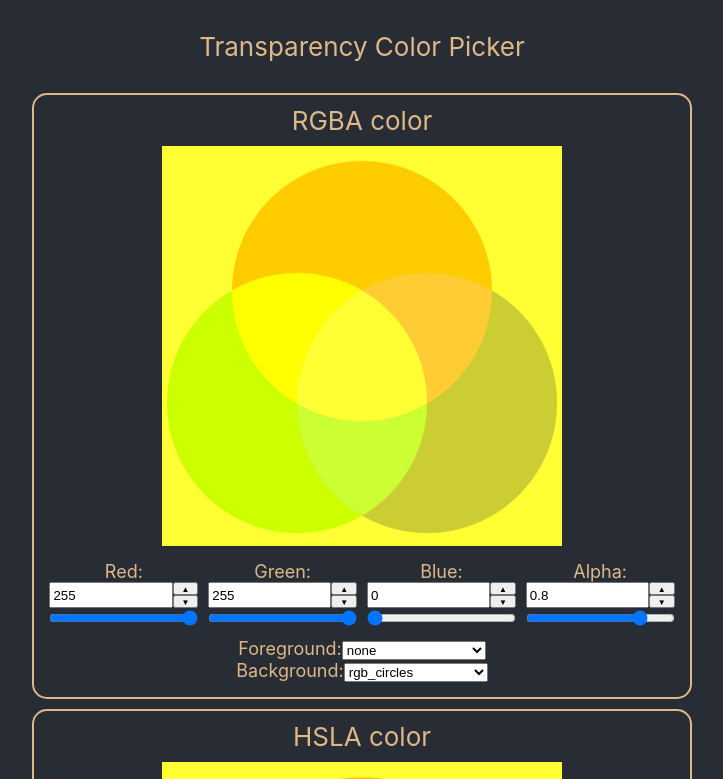
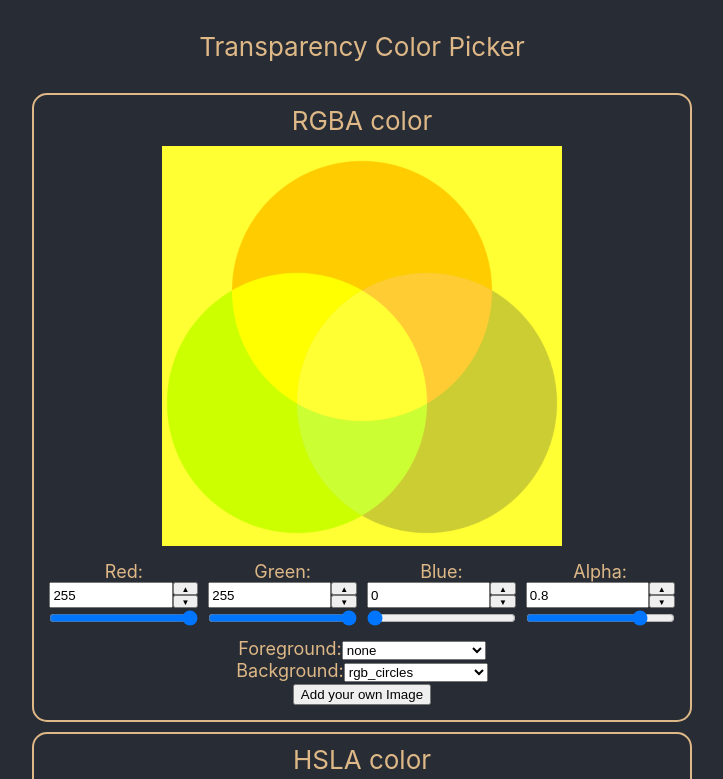
Before and after one commit to Danielxburns/color-picker, a React (Create React App) app: page / in a window 1280 px wide. Shown: the top 779 px of the page, without its empty margins (278-1001 px from the left). Built offline with nearby package versions, Linux system fonts and the light colour scheme.

Commit message:
add 'addImage button' that prompts for a URL and adds it to images state

```diff
--- a/src/components/picker.component.jsx
+++ b/src/components/picker.component.jsx
@@ -6,7 +6,7 @@ import ImageSelector from './imageSelector.component';
 import InitialValues from '../assets/intialValues';
 
 const Picker = ({ colorModel }) => {
-  const { fg, setFg, bg, setBg } = useContext(ImagesContext);
+  const { fg, setFg, bg, setBg, images, setImages } = useContext(ImagesContext);
 
   const colorContext = useContext(ColorContext);
   const colorVals = colorContext[`${colorModel.toLowerCase()}Vals`];
@@ -18,6 +18,13 @@ const Picker = ({ colorModel }) => {
     const { className, value } = e.target;
     setColorVals({ ...colorVals, [className]: value });
   };
+
+  const addImage = () => {
+    const imageURL = prompt("image URL");
+    const imageName = prompt("name of image");
+    setImages({ ...images, [imageName]: imageURL });
+    setFg({name: imageName, url: imageURL});
+  }
 
   return (
     <div className="picker">
@@ -87,6 +94,7 @@ const Picker = ({ colorModel }) => {
           imageName={bg.name}
           setter={setBg}
         />
+        <button className='add-image' onClick={addImage}>Add your own Image</button>
       </div>
     </div>
   );
--- a/src/contexts/images.context.jsx
+++ b/src/contexts/images.context.jsx
@@ -17,6 +17,9 @@ export const ImagesProvider = ({ children }) => {
     url: Images.rgb_circles,
   });
   const [images, setImages] = useState({ ...Images });
+
+
+
   const value = { fg, setFg, bg, setBg, images, setImages };
 
   return (
```
